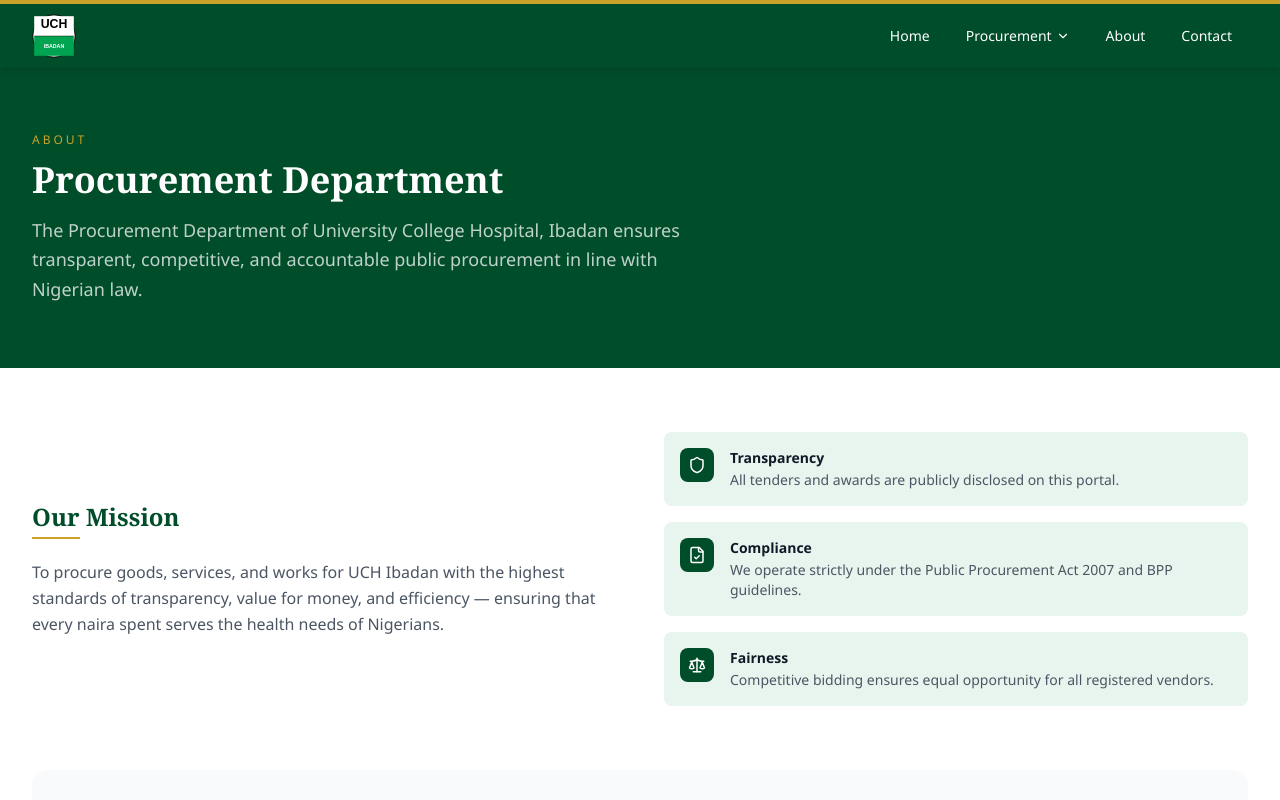
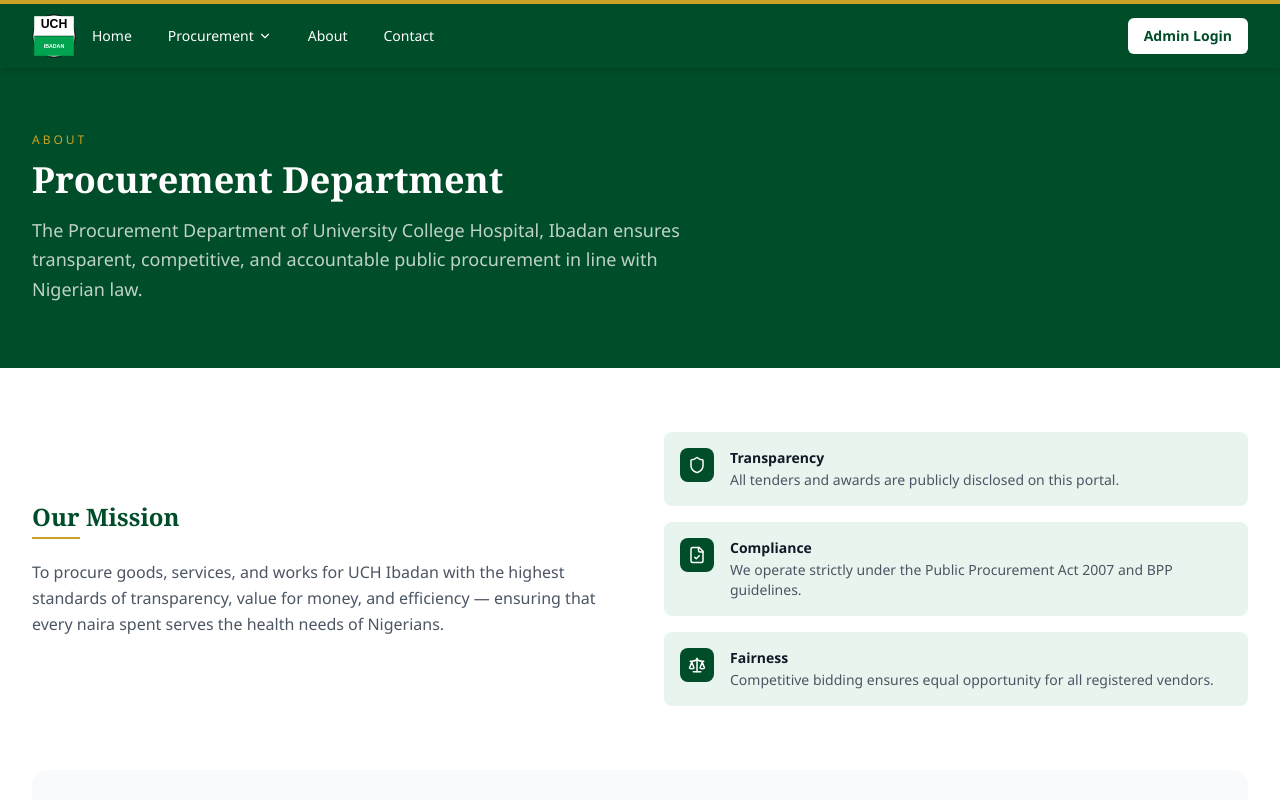
Before and after one commit to LanreRoland/uch-procurement, a Next.js app: page /about in a window 1280 px wide. Shown: the top 800 px of the page. Built offline with nearby package versions, Linux system fonts and the light colour scheme.

Commit message:
Move admin login button to navbar top right - white visible button

```diff
--- a/app/page.tsx
+++ b/app/page.tsx
@@ -58,9 +58,6 @@
             </Link>
             <Link href="/about" className="btn-secondary border-white/40 text-white hover:bg-white/10 hover:text-white">
               About Procurement
-            </Link>
-            <Link href="/admin/login" className="btn-secondary border-white/40 text-white hover:bg-white/10 hover:text-white">
-              Admin Login
             </Link>
           </div>
         </div>
--- a/components/Navbar.tsx
+++ b/components/Navbar.tsx
@@ -43,7 +43,7 @@
           </Link>
 
           {/* Desktop nav */}
-          <nav className="hidden md:flex items-center gap-1">
+          <nav className="hidden md:flex items-center gap-1 flex-1">
             {navLinks.map((link) =>
               link.children ? (
                 <div key={link.label} className="relative group">
@@ -88,6 +88,15 @@
             )}
           </nav>
 
+          {/* Admin Login Button */}
+          <Link
+            href="/admin/login"
+            className="hidden md:inline-block px-4 py-2 bg-white text-uch-green font-semibold rounded-md
+                       hover:bg-gray-100 transition-colors text-sm"
+          >
+            Admin Login
+          </Link>
+
           {/* Mobile toggle */}
           <button
             className="md:hidden text-white p-2"
@@ -131,6 +140,16 @@
                 </Link>
               )
             )}
+            <div className="border-t border-white/10 my-2 pt-2">
+              <Link
+                href="/admin/login"
+                onClick={() => setOpen(false)}
+                className="block px-4 py-3 bg-white text-uch-green font-semibold rounded-md
+                           hover:bg-gray-100 transition-colors text-sm text-center"
+              >
+                Admin Login
+              </Link>
+            </div>
           </div>
         </div>
       )}
```
